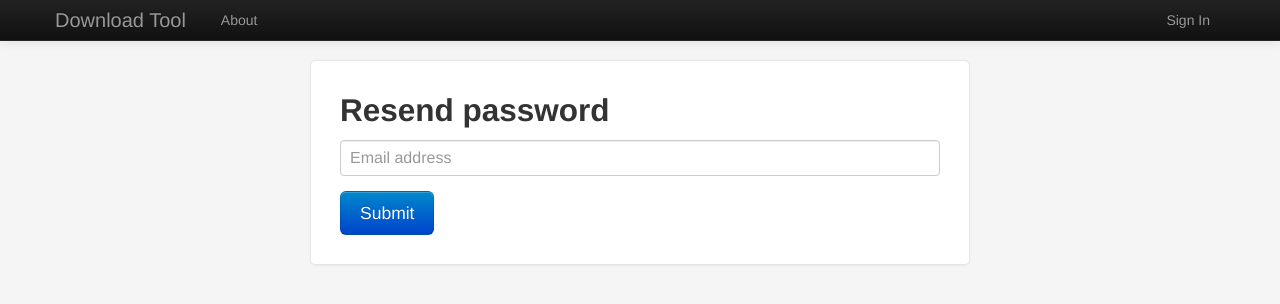
After one commit to cooperhewitt/download-tool, a Django app: page /account/resend_password/ in a window 1280 px wide. The commit adds this page. Shown: the top 304 px of the page. Run offline with Django 3.2, Linux system fonts and the light colour scheme.

Commit message:
stubbing out password recovery

```diff
--- /dev/null
+++ b/download/templates/download/account_resend_password.html
@@ -0,0 +1,18 @@
+{% extends 'download/layout.html' %}
+{% block content %}
+<div class="container">
+
+	<div id="content">
+
+	      <form class="form-signin" action="/account/resend_password/" method="post">
+		  {% csrf_token %}
+	        <h2 class="form-signin-heading">Resend password</h2>
+			<input type="text" name="email" class="input-block-level" placeholder="Email address">
+			<input type="hidden" name="next" value="{{ next }}">
+	        <button class="btn btn-large btn-primary" type="submit">Submit</button>
+	      </form>
+
+	</div>
+</div><!-- /container -->
+
+{% endblock %}
--- a/download/templates/download/index.html
+++ b/download/templates/download/index.html
@@ -18,7 +18,10 @@
   <input type="text" name="username" class="input-block-level" placeholder="Username">
   <input type="password" name="password" class="input-block-level" placeholder="Password">
   <input type="hidden" name="next" value="{{ next }}">
+
   <button class="btn btn-large btn-primary" type="submit">Sign in</button>
+  <a href="/account/resend_password">Forgot password?</a>
+
 </form>
 
 
--- a/download/templates/download/login.html
+++ b/download/templates/download/login.html
@@ -15,6 +15,8 @@
         <input type="password" name="password" class="input-block-level" placeholder="Password">
 		<input type="hidden" name="next" value="{{ next }}">
         <button class="btn btn-large btn-primary" type="submit">Sign in</button>
+        <a href="/account/resend_password">Forgot password?</a>
+
       </form>
 
 </div> <!-- /container -->
--- a/download/urls.py
+++ b/download/urls.py
@@ -12,5 +12,6 @@ urlpatterns = patterns('',
 	url(r'^logout/$', views.logout_page, name='logout'),
 	url(r'^account/$', views.account, name='account'),
 	url(r'^account/password/$', views.account_password, name='account_password'),
+	url(r'^account/resend_password/$', views.account_resend_password, name='account_resend_password'),
 	url(r'^account/delete/$', views.account_delete, name='account_delete'),
 )
--- a/download/views.py
+++ b/download/views.py
@@ -89,6 +89,13 @@ def account_password(request):
 		context = {}
 		return render(request, 'download/account_password.html', context)
 
+def account_resend_password(request):
+	if request.user.is_authenticated():
+		return redirect('/')
+	else:
+		context = {}
+		return render(request, 'download/account_resend_password.html', context)
+
 def account_delete(request):
 	if not request.user.is_authenticated():
 	        return redirect('/login/?next=%s' % request.path)
```
